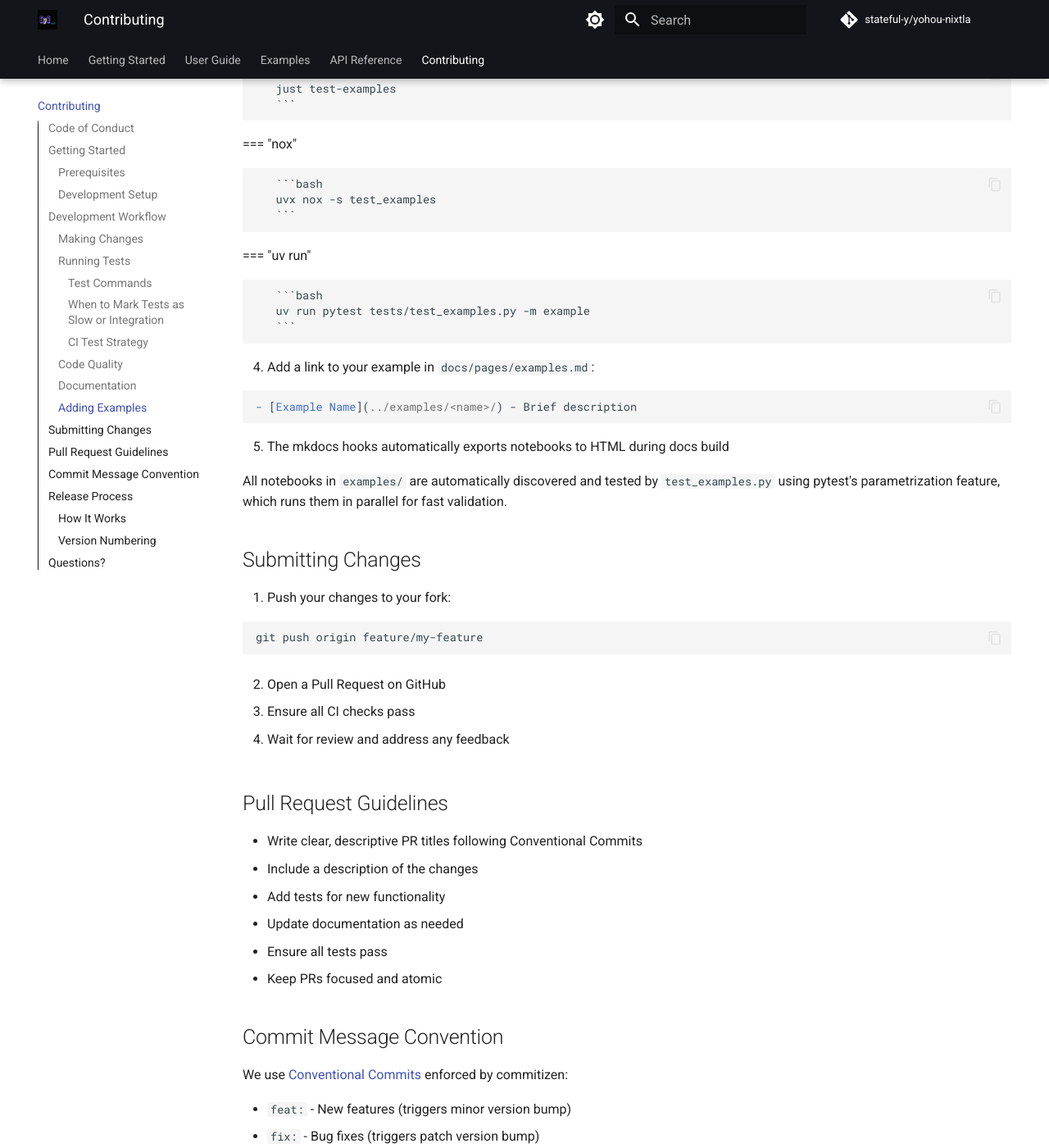
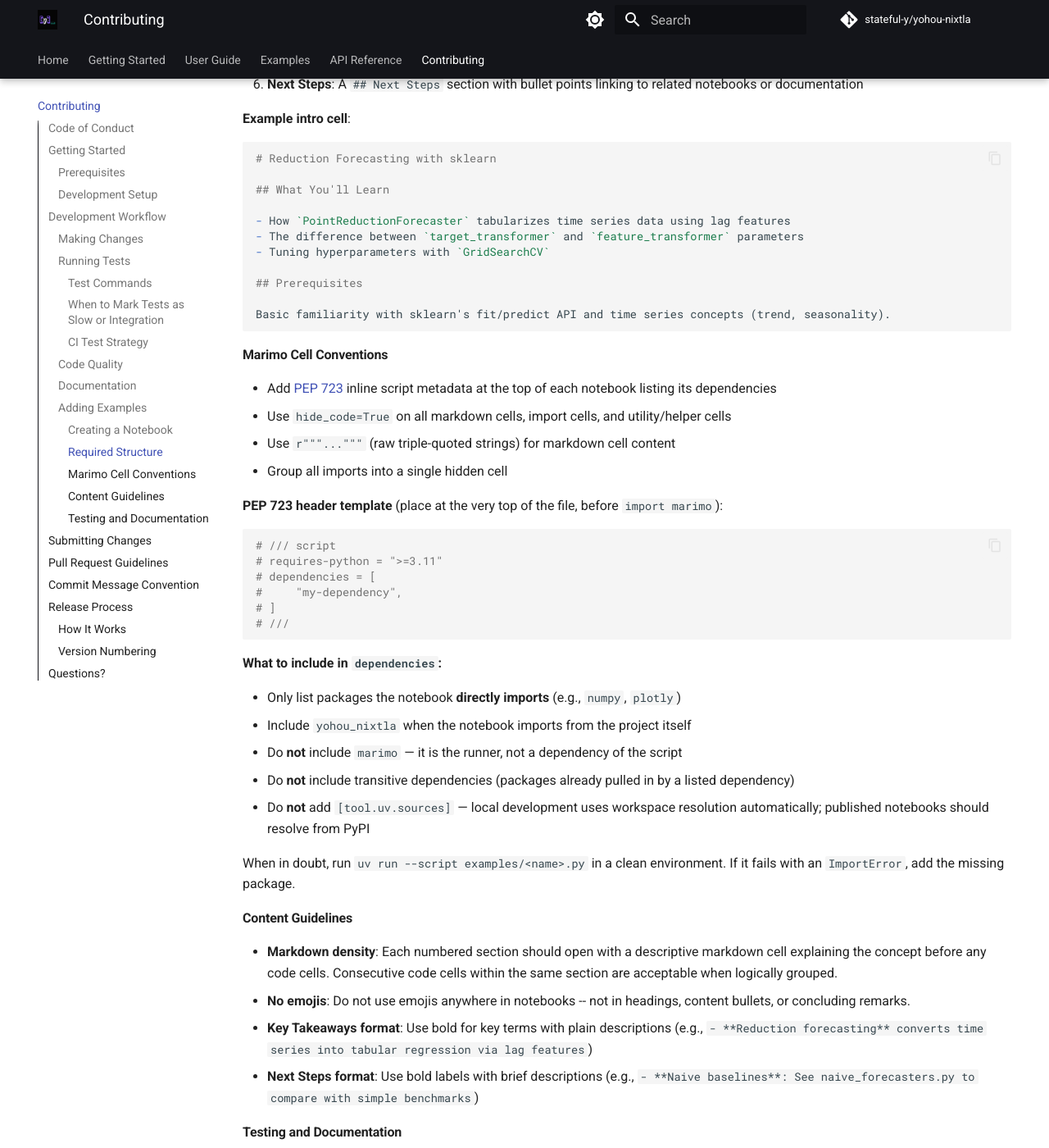
Before and after one commit to stateful-y/yohou-nixtla, an MkDocs documentation site: the page built from docs/pages/contributing.md, in a window 1280 px wide and 1400 px high, scrolled down 6221 px. Shown: the whole window at 82% size. Built offline with MkDocs 1.6.1 and Material for MkDocs 9.7.7, drawn with Linux system fonts in a browser that asks for light colours; comment, search, counter and statistics services are not loaded; some of the changed text lies outside the part shown.

Commit message:
chore: update from copier template v0.14.0 (#7)
- Update hooks.py to resolve Open in marimo links via marimo.app playground
- Remove WASM export in favor of marimo.app playground links
- Expand contributing guidelines with Required Structure, Marimo Cell
  Conventions, Content Guidelines, and PEP 723 dependency guidance
- Update example notebooks to match new contributing guidelines
- Add examples group to docs build/serve nox sessions

````diff
--- a/.copier-answers.yml
+++ b/.copier-answers.yml
@@ -1,7 +1,7 @@
 # This file is used by Copier to track the template version
 # and enable template updates in generated projects
 
-_commit: f4f1d235602eafd3c611bd4fa8c1efe427acde5c
+_commit: d439e067d6a4a123dc84d1c27642e2cd03356d67
 _src_path: gh:stateful-y/python-package-copier
 author_email: gtauzin@stateful-y.io
 author_name: Guillaume Tauzin
--- a/docs/pages/contributing.md
+++ b/docs/pages/contributing.md
@@ -387,83 +387,135 @@ just --list
 
 ### Adding Examples
 
-All examples are interactive [marimo](https://marimo.io) notebooks that combine code, markdown, and visualizations. Follow these guidelines:
+All examples are interactive [marimo](https://marimo.io) notebooks that combine code, markdown, and visualizations.
 
-1. Create a new marimo notebook in `examples/<name>.py`:
+#### Creating a Notebook
 
-   === "just"
+Create a new marimo notebook in `examples/<name>.py`:
 
-       ```bash
-       just example <name>.py
-       ```
+=== "just"
 
-   === "uv run"
+    ```bash
+    just example <name>.py
+    ```
 
-       ```bash
-       uv run marimo new examples/<name>.py
-       ```
+=== "uv run"
 
 2. Develop your example in the marimo editor, following the standardized structure:
    - **Numbered sections**: Main concepts as `## 1.`, `## 2.`, `## 3.`
    - **Key Takeaways**: Bullet points summarizing important lessons
    - **Next Steps**: Links to related notebooks for progression
    - Isolate utilities and markdown in separate cells
-   - Use `hide_code=True` for infrastructure cells: `import marimo`, pyodide install, library imports, utilities, and markdown cells
-
-   **Pyodide install cell template** (place right after `import marimo as mo`):
-
-   ```python
-   @app.cell(hide_code=True)
-   async def _():
-       import sys
-
-       if "pyodide" in sys.modules:
-           import micropip
-
-           await micropip.install(["scikit-learn"]) # List all packages needed to run the example
-       return
-   ```
+   - Use `hide_code=True` for infrastructure cells: `import marimo`, library imports, utilities, and markdown cells
 
    **`hide_code=True` guidance:** mark these cells as hidden:
 
    | Cell type | Why hidden |
    |-----------|-----------|
    | `import marimo as mo` | Boilerplate, not instructive |
-   | Pyodide install | Infrastructure, not tutorial content |
    | Library imports | Setup, readers focus on usage |
    | Utilities | Not the lesson |
    | Markdown cells | Purely structural |
 
-3. Run the example test suite to verify it passes:
+   Leave these cells **visible**:
 
-   === "just"
+   | Cell type | Why visible |
+   |-----------|------------|
+   | Model construction / `MyEstimator(...)` | Core teaching content |
+   | `search.fit(...)` calls | Demonstrates usage |
+   | Results display | Shows output interpretation |
 
-       ```bash
-       just test-examples
-       ```
+#### Required Structure
 
-   === "nox"
+Every example notebook **must** follow this structure in order:
 
-       ```bash
-       uvx nox -s test_examples
-       ```
+1. **Title**: A top-level `# Title` heading describing the notebook topic
+2. **What You'll Learn**: A `## What You'll Learn` section with a bulleted list of concrete learning goals
+3. **Prerequisites**: A `## Prerequisites` section stating required prior knowledge (one-liner or short bullet list). For standalone dataset explorations, use "None -- this is a standalone dataset exploration."
+4. **Numbered sections**: Main content as `## 1. Section Name`, `## 2. Section Name`, etc.
+5. **Key Takeaways**: A `## Key Takeaways` section with bullet points summarizing important lessons learned
+6. **Next Steps**: A `## Next Steps` section with bullet points linking to related notebooks or documentation
 
-   === "uv run"
+**Example intro cell**:
 
-       ```bash
-       uv run pytest tests/test_examples.py -m example
-       ```
+```markdown
+# Reduction Forecasting with sklearn
 
-4. Add a link to your example in `docs/pages/examples.md`:
+## What You'll Learn
 
-   ```markdown
-   - [Example Name](../examples/<name>/) - Brief description
-   ```
+- How `PointReductionForecaster` tabularizes time series data using lag features
+- The difference between `target_transformer` and `feature_transformer` parameters
+- Tuning hyperparameters with `GridSearchCV`
 
-5. The mkdocs hooks automatically exports notebooks to HTML during docs build
+## Prerequisites
 
-All notebooks in `examples/` are automatically discovered and tested by `test_examples.py` using pytest's parametrization feature, which runs them in parallel for fast validation.
+Basic familiarity with sklearn's fit/predict API and time series concepts (trend, seasonality).
+```
 
+#### Marimo Cell Conventions
+
+- Add [PEP 723](https://peps.python.org/pep-0723/) inline script metadata at the top of each notebook listing its dependencies
+- Use `hide_code=True` on all markdown cells, import cells, and utility/helper cells
+- Use `r"""..."""` (raw triple-quoted strings) for markdown cell content
+- Group all imports into a single hidden cell
+
+**PEP 723 header template** (place at the very top of the file, before `import marimo`):
+
+```python
+# /// script
+# requires-python = ">=3.11"
+# dependencies = [
+#     "my-dependency",
+# ]
+# ///
+```
+
+**What to include in `dependencies`:**
+
+- Only list packages the notebook **directly imports** (e.g., `numpy`, `plotly`)
+- Include `yohou_nixtla` when the notebook imports from the project itself
+- Do **not** include `marimo` — it is the runner, not a dependency of the script
+- Do **not** include transitive dependencies (packages already pulled in by a listed dependency)
+- Do **not** add `[tool.uv.sources]` — local development uses workspace resolution automatically; published notebooks should resolve from PyPI
+
+When in doubt, run `uv run --script examples/<name>.py` in a clean environment. If it fails with an `ImportError`, add the missing package.
+
+#### Content Guidelines
+
+- **Markdown density**: Each numbered section should open with a descriptive markdown cell explaining the concept before any code cells. Consecutive code cells within the same section are acceptable when logically grouped.
+- **No emojis**: Do not use emojis anywhere in notebooks -- not in headings, content bullets, or concluding remarks.
+- **Key Takeaways format**: Use bold for key terms with plain descriptions (e.g., `- **Reduction forecasting** converts time series into tabular regression via lag features`)
+- **Next Steps format**: Use bold labels with brief descriptions (e.g., `- **Naive baselines**: See naive_forecasters.py to compare with simple benchmarks`)
+
+#### Testing and Documentation
+
+Run the example test suite to verify your notebook passes:
+
+=== "just"
+
+    ```bash
+    just test-examples
+    ```
+
+=== "nox"
+
+    ```bash
+    uvx nox -s test_examples
+    ```
+
+=== "uv run"
+
+    ```bash
+    uv run pytest tests/test_examples.py -m example
+    ```
+
+Add a link to your example in `docs/pages/examples.md`:
+
+```markdown
+- [Example Name](../examples/<name>/) - Brief description
+```
+
+The mkdocs hooks automatically export notebooks to HTML during docs build. All notebooks in `examples/` are automatically discovered and tested by `test_examples.py` using pytest's parametrization feature, which runs them in parallel for fast validation.
 
 ## Submitting Changes
 
--- a/docs/pages/examples.md
+++ b/docs/pages/examples.md
@@ -4,13 +4,13 @@ Learn Yohou-Nixtla through focused, interactive examples. Each notebook demonstr
 
 ## Getting Started
 
-### Model Comparison ([View](/examples/model_comparison/) | [Editable](/examples/model_comparison/edit/))
+### Model Comparison ([View](/examples/model_comparison/) | [Open in marimo](/examples/model_comparison/edit/))
 
 **Comparing Statistical and Neural Forecasters**
 
 Start here to see Yohou-Nixtla's unified API in action. This example fits an `AutoARIMAForecaster` and an `NBEATSForecaster` to the classic Air Passengers dataset, then visualizes their predictions side by side. You'll understand the strengths and trade-offs of each backend while using the same `fit`/`predict` interface throughout.
 
-### Panel Data ([View](/examples/panel_data/) | [Editable](/examples/panel_data/edit/))
+### Panel Data ([View](/examples/panel_data/) | [Open in marimo](/examples/panel_data/edit/))
 
 **Forecasting Multiple Related Time Series**
 
--- a/noxfile.py
+++ b/noxfile.py
@@ -242,6 +242,8 @@ def build_docs(session: nox.Session) -> None:
         "--no-default-groups",
         "--group",
         "docs",
+        "--group",
+        "examples",
         env={"UV_PROJECT_ENVIRONMENT": session.virtualenv.location},
     )
 
@@ -259,6 +261,8 @@ def serve_docs(session: nox.Session) -> None:
         "--no-default-groups",
         "--group",
         "docs",
+        "--group",
+        "examples",
         env={"UV_PROJECT_ENVIRONMENT": session.virtualenv.location},
     )
 
````
Also changed, not shown: docs/hooks.py (+48 -103 lines), 2 other files.
